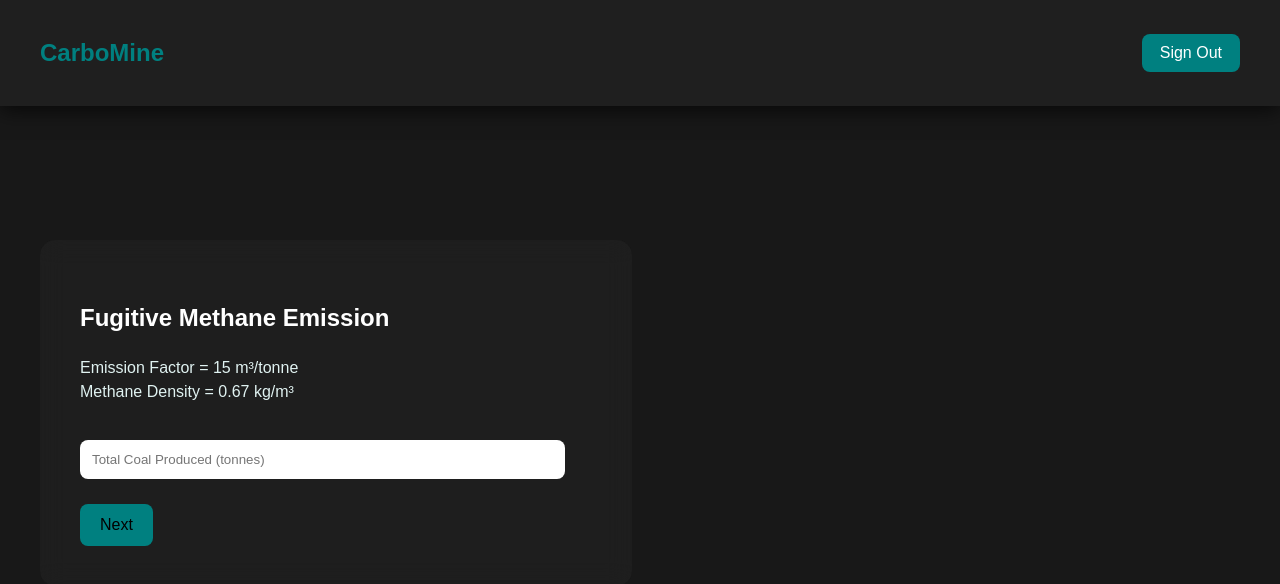
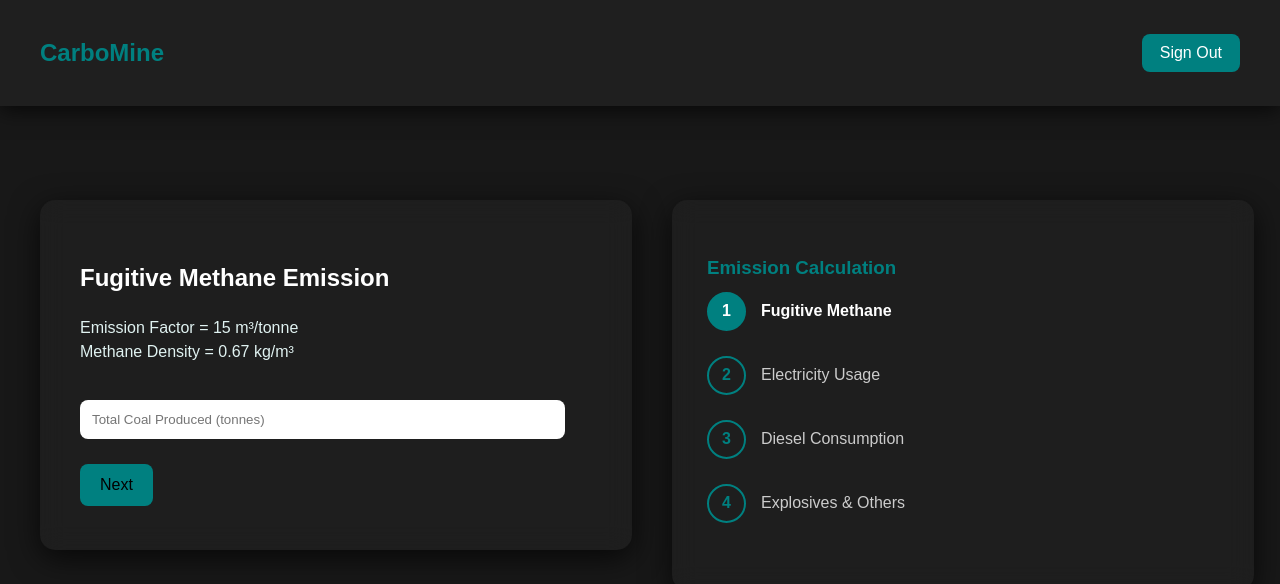
Before and after one commit to PiyushMistry01/CarboMine, a React (Vite) app: page /profile in a window 1280 px wide. Both pictures are taken after a click on the button "Calculate Carbon Emission". Shown: the top 584 px of the page. Built offline with nearby package versions, Linux system fonts and the light colour scheme.

Commit message:
progress card

```diff
--- a/src/components/Profile.jsx
+++ b/src/components/Profile.jsx
@@ -4,6 +4,7 @@ import { signOut } from "firebase/auth";
 import { doc, getDoc } from "firebase/firestore";
 import { useNavigate } from "react-router-dom";
 import MethaneForm from "./MethaneForm";
+import ProgressCard from "./ProgressCard";
 import "./profile.css";
 
 const Profile = () => {
@@ -59,7 +60,10 @@ const Profile = () => {
       </div>
 
       {/* Form appears on same page */}
+      <div className="AlignForm">
       {showForm && <MethaneForm />}
+      {showForm && <ProgressCard currentStep={1} />}
+      </div>
 
     </div>
   );
--- /dev/null
+++ b/src/components/ProgressCard.jsx
@@ -0,0 +1,45 @@
+import React from "react";
+import "./progress.css";
+
+const ProgressCard = ({ currentStep = 1 }) => {
+  const steps = [
+    "Fugitive Methane",
+    "Electricity Usage",
+    "Diesel Consumption",
+    "Explosives & Others"
+  ];
+
+  return (
+    <div className="progress-card">
+      <h3>Emission Calculation</h3>
+
+      <div className="progress-steps">
+        {steps.map((step, index) => (
+          <div key={index} className="progress-item">
+            <div
+              className={`circle ${
+                currentStep === index + 1
+                  ? "active"
+                  : currentStep > index + 1
+                  ? "completed"
+                  : ""
+              }`}
+            >
+              {index + 1}
+            </div>
+
+            <span
+              className={`step-label ${
+                currentStep === index + 1 ? "active-text" : ""
+              }`}
+            >
+              {step}
+            </span>
+          </div>
+        ))}
+      </div>
+    </div>
+  );
+};
+
+export default ProgressCard;
--- a/src/components/profile.css
+++ b/src/components/profile.css
@@ -54,11 +54,13 @@
 /* Form */
 .form-card {
   margin: 40px;
+  margin-top: 0%;
   padding: 40px;
   background: rgba(76, 72, 72, 0.12);
   backdrop-filter: blur(12px);
   border-radius: 15px;
   width: 40%;
+  box-shadow: 0 8px 30px rgba(0, 0, 0, 0.7);
 }
 
 .form-info {
@@ -87,25 +89,6 @@
   cursor: pointer;
 }
 
-/* Form + progress layout */
-.form-layout {
-  display: flex;
-  justify-content: space-between;
-  gap: 40px;
-  padding: 40px;
-}
-
-/* Left form */
-.form-area {
-  flex: 2;
-}
-
-/* Right progress panel */
-.progress-area {
-  flex: 1;
-  display: flex;
-  justify-content: center;
-}
 
 /* Navbar styling */
 .navbar {
@@ -136,7 +119,7 @@
 
 /* Mine name section */
 .mine-section {
-  padding: 30px 40px;
+  padding: 30px 60px;
 }
 
 .carbon-btn {
@@ -152,3 +135,8 @@
 .carbon-btn:hover {
   background: #30949d;
 }
+
+.AlignForm {
+  display: flex;
+  margin-top: 0%;
+}
--- /dev/null
+++ b/src/components/progress.css
@@ -0,0 +1,65 @@
+.progress-card {
+  background: rgba(76, 72, 72, 0.12);
+  backdrop-filter: blur(12px);
+  padding: 35px;
+  border-radius: 15px;
+  width: 40%;
+  height: 40vh;
+  color: white;
+  box-shadow: 0 8px 30px rgba(0, 0, 0, 0.7);
+}
+
+.progress-card h3 {
+  color: #008080;
+  margin-bottom: 10px;
+  font-weight: 600;
+}
+
+/* Steps */
+.progress-steps {
+  display: flex;
+  flex-direction: column;
+  gap: 25px;
+}
+
+.progress-item {
+  display: flex;
+  align-items: center;
+  gap: 15px;
+}
+
+/* Circle */
+.circle {
+  width: 35px;
+  height: 35px;
+  border-radius: 50%;
+  border: 2px solid #008080;
+  display: flex;
+  justify-content: center;
+  align-items: center;
+  font-weight: bold;
+  color: #008080;
+}
+
+/* Active step */
+.circle.active {
+  background: #008080;
+  color: white;
+}
+
+/* Completed */
+.circle.completed {
+  background: #30949d;
+  color: white;
+  border: none;
+}
+
+.step-label {
+  font-size: 16px;
+  color: #ccc;
+}
+
+.active-text {
+  color: white;
+  font-weight: 600;
+}
```
